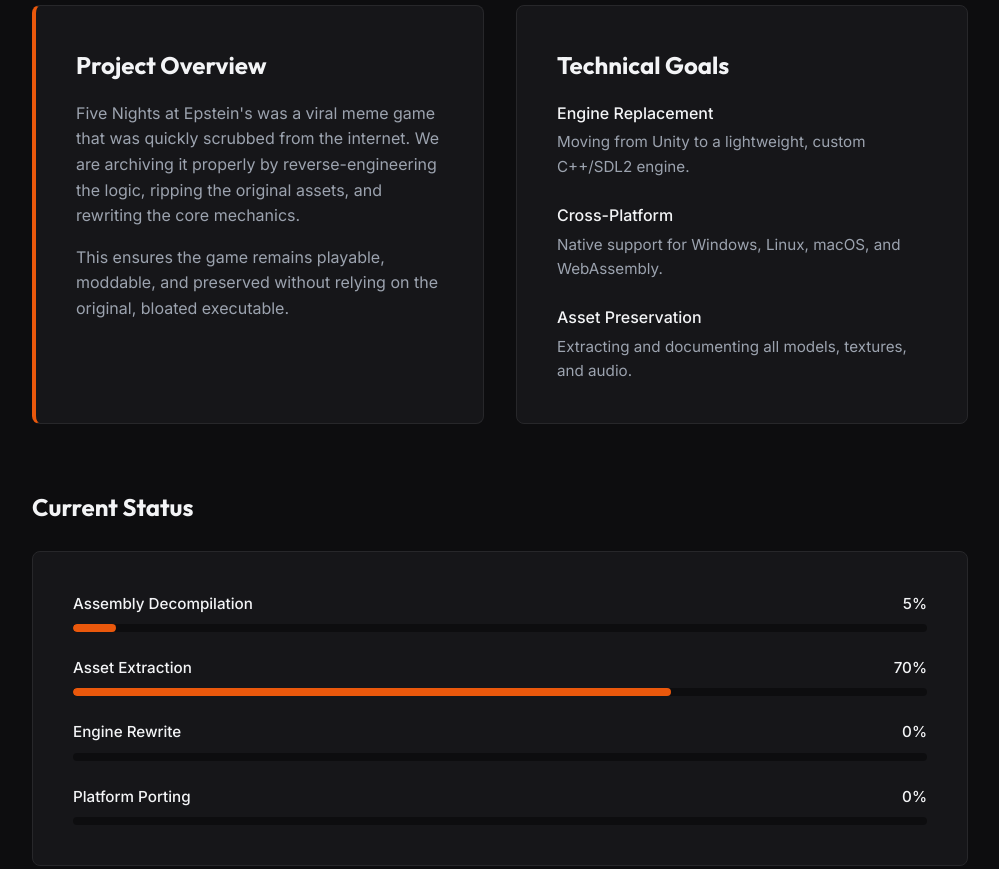
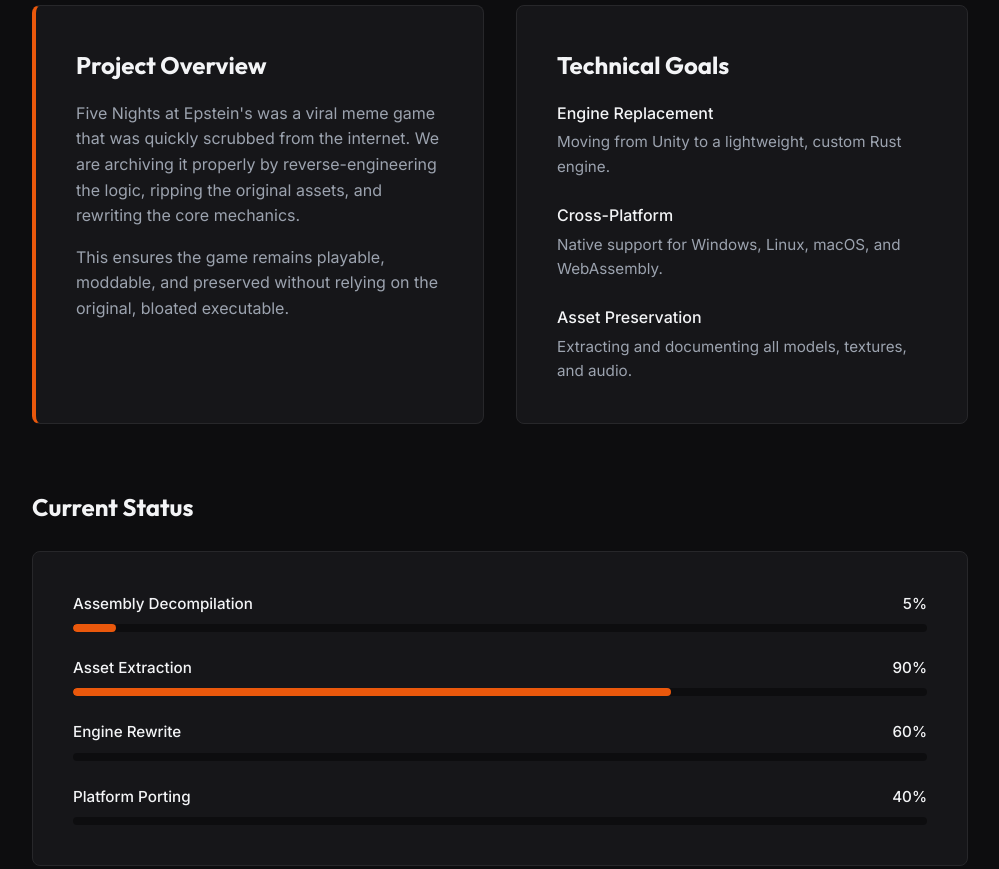
Before and after one commit to fnaeret/fnaeret.github.io, a plain HTML site: page index.html in a window 1280 px wide. Shown: the part 620-1489 px from the top of the page, without its empty margins (140-1139 px from the left). Drawn offline with Linux system fonts and the light colour scheme.

Commit message:
site update

```diff
--- a/index.html
+++ b/index.html
@@ -5,7 +5,6 @@
     <meta name="viewport" content="width=device-width, initial-scale=1.0">
     <title>FNAE Reverse-Engineering Team</title>
     <link rel="stylesheet" href="styles.css">
-    <!-- Clean, modern fonts: Outfit for headings, Inter for body text -->
     <link href="https://fonts.googleapis.com/css2?family=Inter:wght@400;500&family=Outfit:wght@500;700&display=swap" rel="stylesheet">
 </head>
 <body>
@@ -47,7 +46,7 @@
                 <ul class="goal-list">
                     <li>
                         <strong>Engine Replacement</strong>
-                        <span>Moving from Unity to a lightweight, custom C++/SDL2 engine.</span>
+                        <span>Moving from Unity to a lightweight, custom Rust engine.</span>
                     </li>
                     <li>
                         <strong>Cross-Platform</strong>
@@ -78,7 +77,7 @@
                 <div class="progress-item">
                     <div class="progress-header">
                         <span>Asset Extraction</span>
-                        <span>70%</span>
+                        <span>90%</span>
                     </div>
                     <div class="bar-background">
                         <div class="bar-fill" data-width="70%"></div>
@@ -88,7 +87,7 @@
                 <div class="progress-item">
                     <div class="progress-header">
                         <span>Engine Rewrite</span>
-                        <span>0%</span>
+                        <span>60%</span>
                     </div>
                     <div class="bar-background">
                         <div class="bar-fill" data-width="0%"></div>
@@ -98,7 +97,7 @@
                 <div class="progress-item">
                     <div class="progress-header">
                         <span>Platform Porting</span>
-                        <span>0%</span>
+                        <span>40%</span>
                     </div>
                     <div class="bar-background">
                         <div class="bar-fill" data-width="0%"></div>
```
